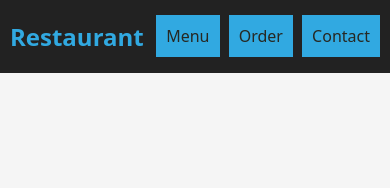
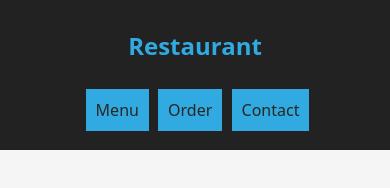
Before and after one commit to Josejpd3/Restaurant-Template, a website built with webpack: page client/index.html in a window 390 px wide. Built offline with nearby package versions, Linux system fonts and the light colour scheme.

Commit message:
media query styling (430px) (client/src/css/style.css)

```diff
--- a/client/src/css/style.css
+++ b/client/src/css/style.css
@@ -42,4 +42,17 @@ img {
   padding: 10px;
   margin-left: 5px;
 }
+
+@media screen and (max-width: 430px) {
+  #nav-main {
+    flex-direction: column;
+    align-items: center;
+    justify-content: space-around;
+    height: 150px;
+  }
+
+  .item-list {
+    margin-bottom: 20px;
+  }
+
 }
```
